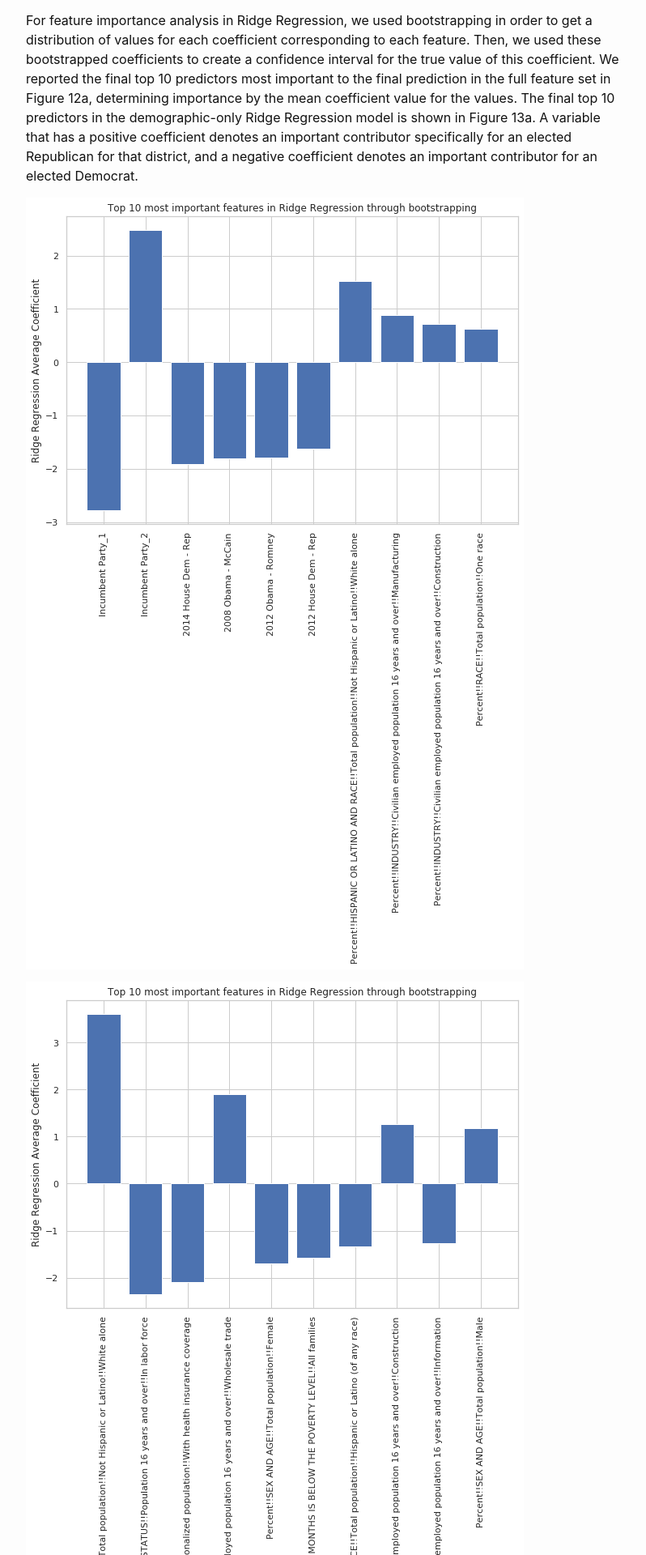
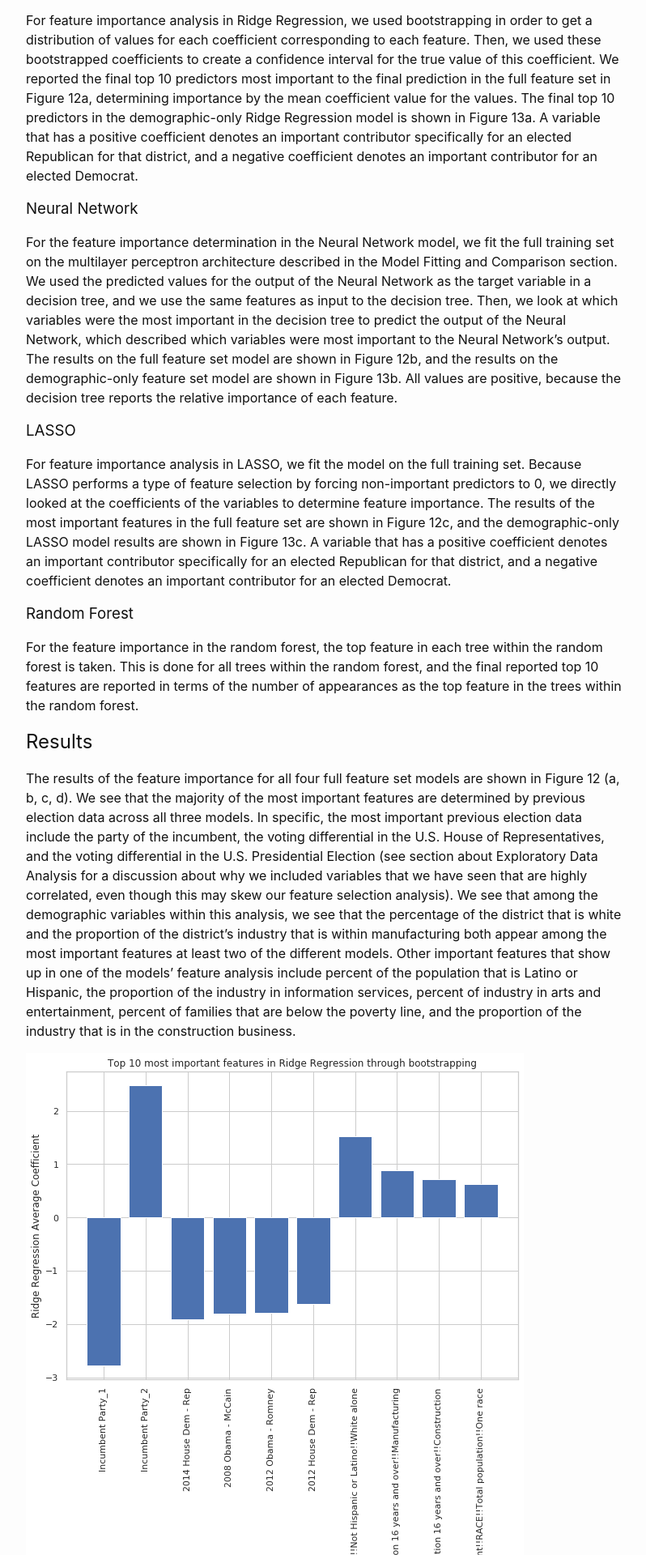
Before and after one commit to thyme4soup/cs109a-final-project, a Jekyll site: the page built from feature-importance-analysis.md, in a window 1280 px wide. Shown: the part 407-2327 px from the top of the page at 81% size, without its empty margins (238-1036 px from the left). Built offline with Jekyll 4.4.1, drawn with Linux system fonts in a browser that asks for light colours; our own code applies the rules of GitHub Pages for plain Markdown files.

Commit message:
Update feature-importance-analysis.md

```diff
--- a/feature-importance-analysis.md
+++ b/feature-importance-analysis.md
@@ -14,24 +14,14 @@ title: Feature Importance Analysis
 
 For feature importance analysis in Ridge Regression, we used bootstrapping in order to get a distribution of values for each coefficient corresponding to each feature. Then, we used these bootstrapped coefficients to create a confidence interval for the true value of this coefficient. We reported the final top 10 predictors most important to the final prediction in the full feature set in Figure 12a, determining importance by the mean coefficient value for the values. The final top 10 predictors in the demographic-only Ridge Regression model is shown in Figure 13a. A variable that has a positive coefficient denotes an important contributor specifically for an elected Republican for that district, and a negative coefficient denotes an important contributor for an elected Democrat.
 
- ![Figure 12a](figures/12a.png "Figure 12a")
-
-  ![Figure 13a](figures/13a.png "Figure 13a")
-
 ### Neural Network
 
 For the feature importance determination in the Neural Network model, we fit the full training set on the multilayer perceptron architecture described in the Model Fitting and Comparison section. We used the predicted values for the output of the Neural Network as the target variable in a decision tree, and we use the same features as input to the decision tree. Then, we look at which variables were the most important in the decision tree to predict the output of the Neural Network, which described which variables were most important to the Neural Network’s output. The results on the full feature set model are shown in Figure 12b, and the results on the demographic-only feature set model are shown in Figure 13b. All values are positive, because the decision tree reports the relative importance of each feature.
-
- ![Figure 12b](figures/12b.png "Figure 12b")
-
-  ![Figure 13b](figures/13b.png "Figure 13b")
 
 ### LASSO
 
 For feature importance analysis in LASSO, we fit the model on the full training set. Because LASSO performs a type of feature selection by forcing non-important predictors to 0, we directly looked at the coefficients of the variables to determine feature importance. The results of the most important features in the full feature set are shown in Figure 12c, and the demographic-only LASSO model results are shown in Figure 13c. A variable that has a positive coefficient denotes an important contributor specifically for an elected Republican for that district, and a negative coefficient denotes an important contributor for an elected Democrat.
 
- ![Figure 12c](figures/12c.png "Figure 12c")
-  ![Figure 13c](figures/13c.png "Figure 13c")
 
 ### Random Forest
 
@@ -41,8 +31,20 @@ For the feature importance in the random forest, the top feature in each tree wi
 
 The results of the feature importance for all four full feature set models are shown in Figure 12 (a, b, c, d). We see that the majority of the most important features are determined by previous election data across all three models. In specific, the most important previous election data include the party of the incumbent, the voting differential in the U.S. House of Representatives, and the voting differential in the U.S. Presidential Election (see section about Exploratory Data Analysis for a discussion about why we included variables that we have seen that are highly correlated, even though this may skew our feature selection analysis). We see that among the demographic variables within this analysis, we see that the percentage of the district that is white and the proportion of the district’s industry that is within manufacturing both appear among the most important features at least two of the different models. Other important features that show up in one of the models’ feature analysis include percent of the population that is Latino or Hispanic, the proportion of the industry in information services, percent of industry in arts and entertainment, percent of families that are below the poverty line, and the proportion of the industry that is in the construction business.
 
- ![Figure 12d](figures/12d.png "Figure 12d")
+ ![Figure 12a](figures/12a.png "Figure 12a")
+
+ ![Figure 12b](figures/12a.png "Figure 12b")
+
+ ![Figure 12c](figures/12a.png "Figure 12c")
+
+ ![Figure 12d](figures/12a.png "Figure 12d")
 
 The demographic-only feature importance results are shown in Figure 13 (a, b, c, d). We see that the most important racial variable is the percent of the district population that is White. In terms of race, we also see that the percent that is Hispanic and Latino is among the top 10 features of select models as well. Another feature that tops the most important features in a number of models is the percent of the population within the labor force. We see a variety of other features that are important in terms of the industry that the district is involved in, including percent in retail trade or wholesale trade. Finally, we also notice that more features that are important include the gender balance of the district and the proportion of the population with health insurance.
 
- ![Figure 13d](figures/13d.png "Figure 13d")
+ ![Figure 13a](figures/13a.png "Figure 13a")
+
+ ![Figure 13b](figures/13a.png "Figure 13b")
+
+ ![Figure 13c](figures/13a.png "Figure 13c")
+
+ ![Figure 13d](figures/13a.png "Figure 13d")
```
